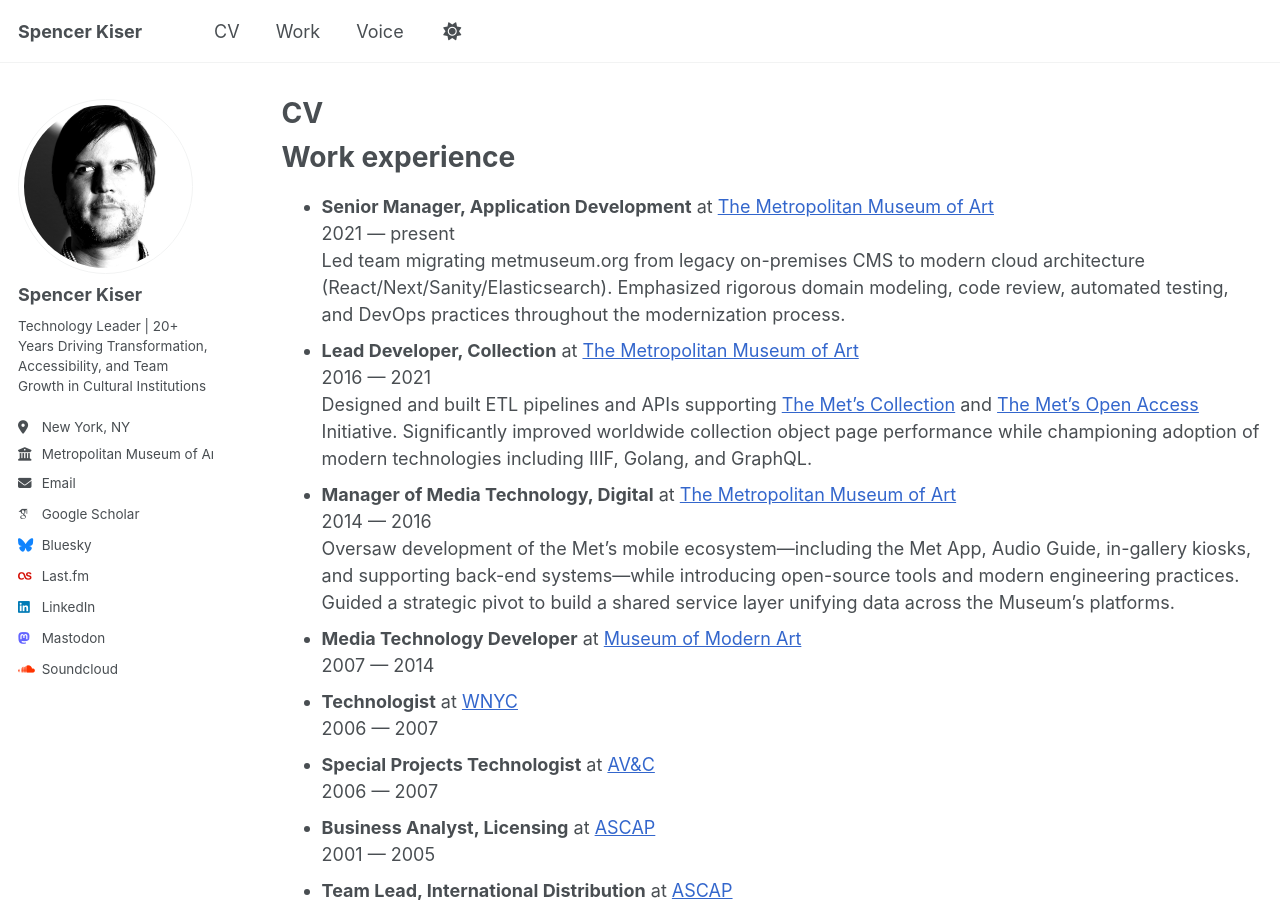
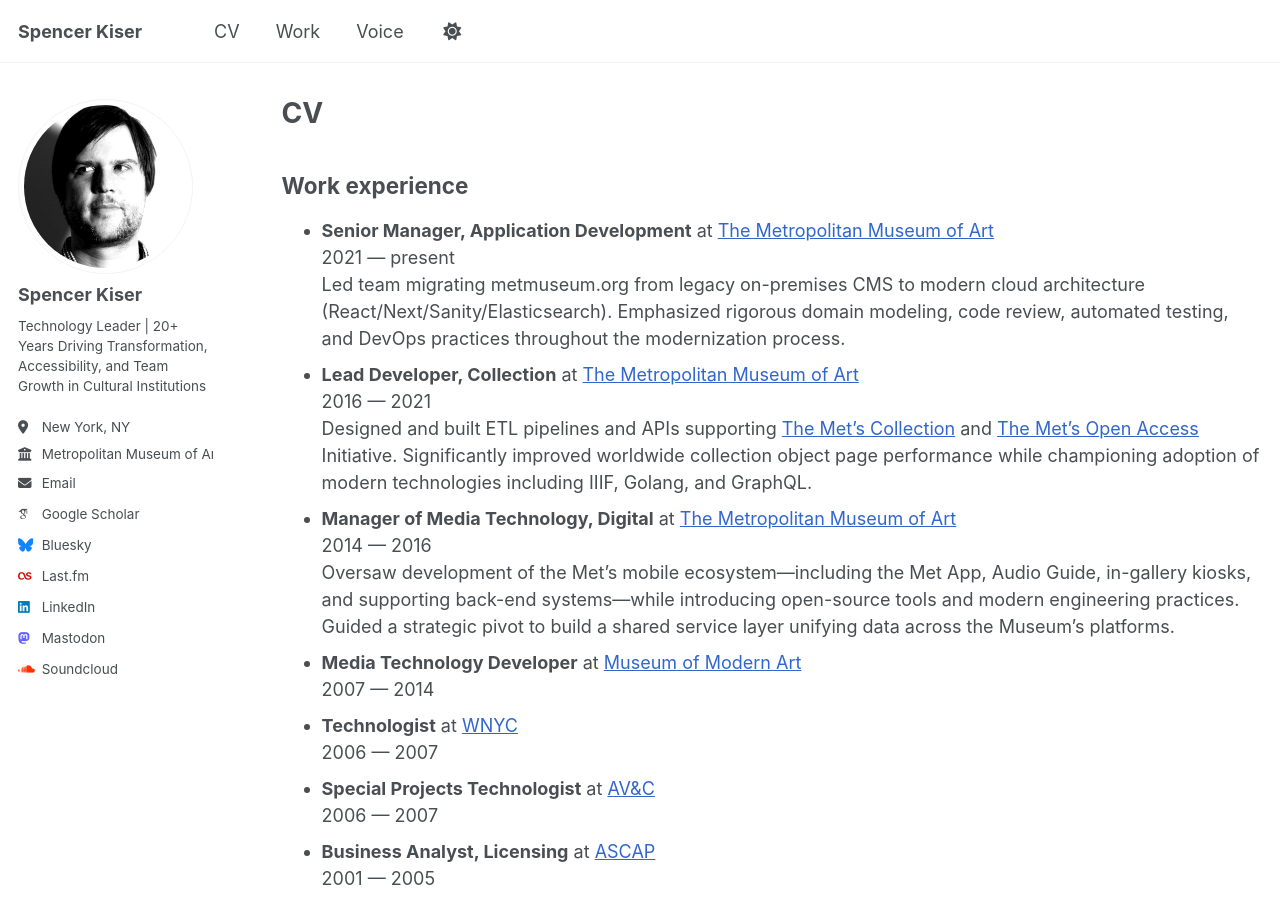
Before and after one commit to spencerk/spencerk.github.io, a Jekyll site: the page built from _pages/cv.md, in a window 1280 px wide and 900 px high. Built offline with Jekyll 4.4.1, drawn with Linux system fonts in a browser that asks for light colours; some web fonts are replaced.

Commit message:
fix cv section heading levels

```diff
--- a/_pages/cv.md
+++ b/_pages/cv.md
@@ -9,8 +9,8 @@
 
 {% include base_path %}
 
-Work experience
-===
+## Work experience
+
 * **Senior Manager, Application Development** at [The Metropolitan Museum of Art](https://www.metmuseum.org/)
   2021 — present
   Led team migrating metmuseum.org from legacy on-premises CMS to modern cloud architecture (React/Next/Sanity/Elasticsearch). Emphasized rigorous domain modeling, code review, automated testing, and DevOps practices throughout the modernization process.
@@ -37,26 +37,26 @@
 * **Music Buyer** at [Mondo Kim's](https://en.wikipedia.org/wiki/Kim%27s_Video_and_Music)
   1996
 
-Publications
-======
+## Publications
+
   <ul>{% for post in site.publications reversed %}
     {% include archive-single-cv.html %}
   {% endfor %}</ul>
 
-Talks
-======
+## Talks
+
   <ul>{% for post in site.talks reversed %}
     {% include archive-single-talk-cv.html  %}
   {% endfor %}</ul>
 
-Teaching
-======
+## Teaching
+
   <ul>{% for post in site.teaching reversed %}
     {% include archive-single-cv.html %}
   {% endfor %}</ul>
 
-Education
-======
+## Education
+
 * **Master of Professional Studies (M.P.S.), Interactive Telecommunications Program**
   New York University
   2004 — 2006
@@ -70,11 +70,9 @@
   Universität Heidelberg
   1993 - 1994
 
-Volunteering
-======
+## Volunteering
 
-Press
-======
+## Press
 <!-- Add 3-5 press mentions below. Use this format for each item:
 
 * **"[Article Title](URL)"**
```
